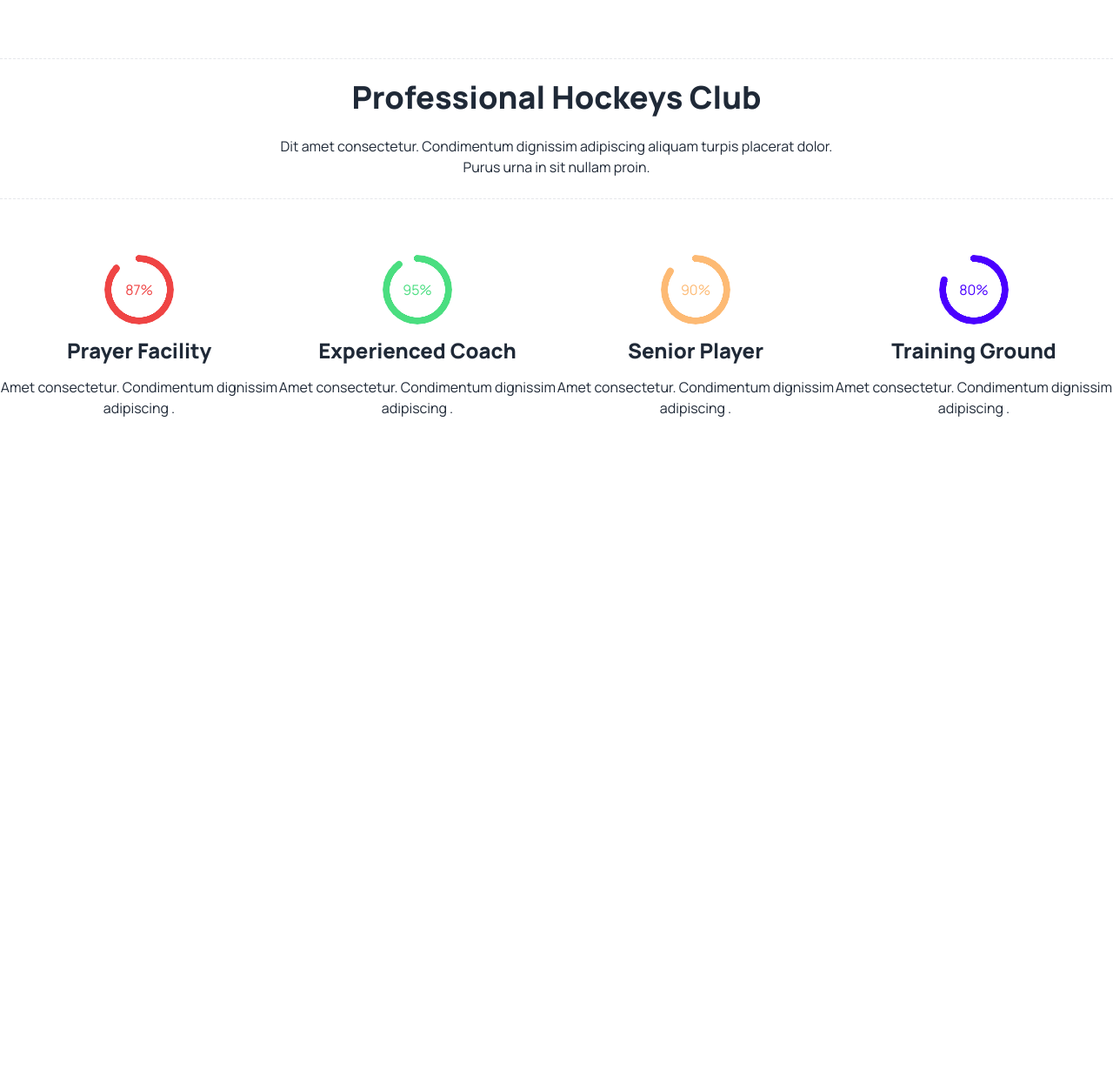
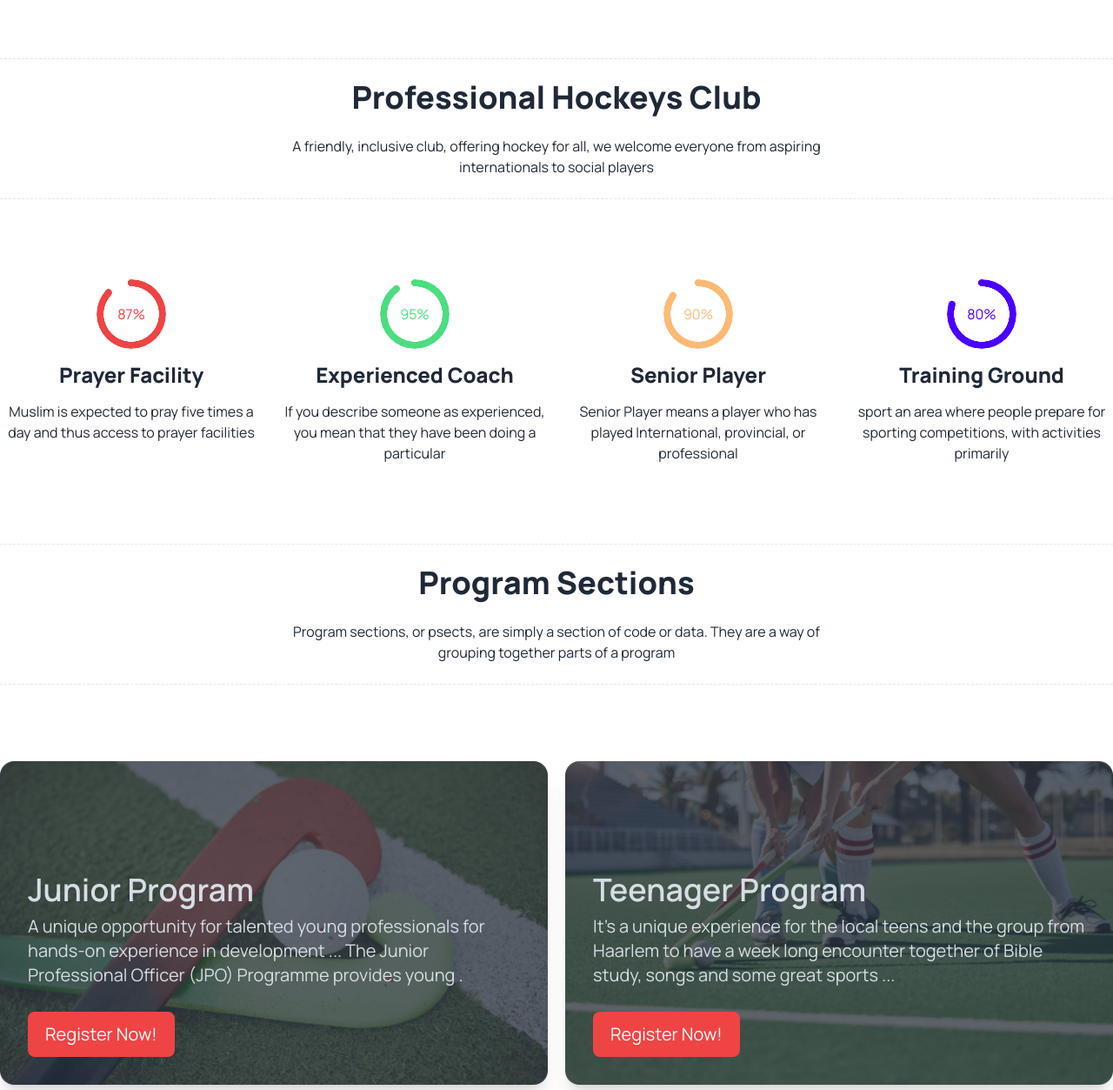
Before and after one commit to Mohammad-Abdur-Rahim/Programming_Hero, a plain HTML site: page Assignment/03_assignment/index.html in a window 1280 px wide. Shown: the part 459-1712 px from the top of the page at 87% size. Before the commit the page ends 940 px from the top, so only its background shows below. Drawn offline with nearby package versions, Linux system fonts and the light colour scheme.

Commit message:
*** Assignment-3 Programe section  done ***

```diff
--- a/Assignment/03_assignment/index.html
+++ b/Assignment/03_assignment/index.html
@@ -32,7 +32,7 @@
 </head>
 
 <body class="font-manrope">
-  <header class="md:container md:mx-auto ">
+  <header class="container mx-auto ">
     <nav>
       <div class="navbar bg-base-100">
         <div class="navbar-start">
@@ -72,7 +72,7 @@
         </div>
       </div>
     </nav>
-    <section  class="md:container md:mx-auto ">
+    <section  class="container mx-auto ">
       <div class="carousel w-full h-96">
         <div id="slide1" class="carousel-item relative w-full	">
           <img src="Images/1.png" class="w-full" />
@@ -110,37 +110,88 @@
     </section>
   </header>
   <main>
-    <section  class="md:container md:mx-auto pt-16 ">
+
+    <section  class="container mx-auto pt-16 ">
       <div class="divide-y divide-dashed ">
         <div></div>
-       <div class="pt-6 pb-6"> <h2 class="text-center text-4xl font-extrabold">Professional Hockeys Club</h2>
-        <p class="text-center w-1/2 mx-auto pt-6" >Dit amet consectetur. Condimentum dignissim adipiscing aliquam turpis placerat dolor. Purus urna in sit nullam proin. </p></div>
+       <div class="pt-6 pb-6"> <h2 class="text-center text-2xl lg:text-4xl font-extrabold">Professional Hockeys Club</h2>
+        <p class="text-center w-2/3 lg:w-1/2 mx-auto pt-6" > A friendly, inclusive club, offering hockey for all, we welcome everyone  from aspiring internationals to social players </p></div>
         <div></div>
       </div>
 
 
     </section>
-    <section class="md:container md:mx-auto pt-16">
-      <div class="grid grid-cols-1 lg:grid-cols-4 text-center">
-      <div class="div"><div class="radial-progress  text-red-500" style="--value:87;" role="progressbar">87%</div>
+    <section class="container mx-auto pt-16 ">
+      <div class="grid grid-cols-1 lg:grid-cols-4 lg:gap-x-6  text-center">
+      <div class="div py-7"><div class="radial-progress  text-red-500" style="--value:87;" role="progressbar">87%</div>
     <h4 class="text-center text-2xl font-extrabold py-3.5 " >Prayer Facility</h4>
-    <p>Amet consectetur. Condimentum dignissim adipiscing .</p>
+    <p> Muslim is expected to pray five times a day and thus access to prayer facilities </p>
     </div>
-      <div class="div"><div class="radial-progress text-green-400 " style="--value:90;" role="progressbar">95%</div>
+      <div class="div py-7"><div class="radial-progress text-green-400 " style="--value:90;" role="progressbar">95%</div>
     <h4 class="text-center text-2xl font-extrabold py-3.5 " >Experienced Coach</h4>
-    <p>Amet consectetur. Condimentum dignissim adipiscing .</p>
+    <p>If you describe someone as experienced, you mean that they have been doing a particular</p>
     </div>
-      <div class="div"><div class="radial-progress text-orange-300" style="--value:85;" role="progressbar">90%</div>
+      <div class="div py-7"><div class="radial-progress text-orange-300" style="--value:85;" role="progressbar">90%</div>
     <h4 class="text-center text-2xl font-extrabold py-3.5 " >Senior Player</h4>
-    <p>Amet consectetur. Condimentum dignissim adipiscing .</p>
+    <p>Senior Player means a player who has played International, provincial, or professional </p>
     </div>
-      <div class="div"><div class="radial-progress text-primary" style="--value:80;" role="progressbar">80%</div>
+      <div class="div py-7"><div class="radial-progress text-primary" style="--value:80;" role="progressbar">80%</div>
     <h4 class="text-center text-2xl font-extrabold py-3.5 " >Training Ground</h4>
-    <p>Amet consectetur. Condimentum dignissim adipiscing .</p>
+    <p>sport an area where people prepare for sporting competitions, with activities primarily</p>
     </div>
 
       </div>
     </section>
+
+    <section  class="container mx-auto pt-16  ">
+      <div class="divide-y divide-dashed ">
+        <div></div>
+       <div class="pt-6 pb-6"> <h2 class="text-center text-2xl lg:text-4xl font-extrabold">Program Sections</h2>
+        <p class="text-center w-2/3 lg:w-1/2 mx-auto pt-6" > Program sections, or psects, are simply a section of code or data. They are a way of grouping together parts of a program </p></div>
+        <div></div>
+      </div>
+    </section>
+<section class="container mx-auto pt-16 " >
+  <div class="grid grid-cols-1 lg:grid-cols-2  gap-x-5 gap-y-5 lg:py-6  ">
+    <div class="card w-full bg-base-100 shadow-xl image-full">
+      <figure><img class="w-full" src="Images/2.png" alt="Shoes" /></figure>
+      <div class="card-body">
+        <h2 class="card-title text-4xl mt-24 ">Junior Program</h2>
+        <p class="text-xl">A unique opportunity for talented young professionals for hands-on experience in development ... The Junior Professional Officer (JPO) Programme provides young .</p>
+        <div class="card-actions justify-start">
+          <button class="text-xl border-0 rounded-lg	 text-white bg-red-500 px-5 py-3 ">Register Now!</button>
+        </div>
+      </div>
+    </div>
+    <div class="card w-full bg-base-100 shadow-xl image-full">
+      <figure><img class="w-full" src="Images/3.png" alt="Shoes" /></figure>
+      <div class="card-body">
+        <h2 class="card-title mt-24  text-4xl">Teenager Program</h2>
+        <p class="text-xl">It's a unique experience for the local teens and the group from Haarlem to have a week long encounter together of Bible study, songs and some great sports ...</p>
+        <div class="card-actions justify-start">
+          <button class="text-xl border-0	rounded-lg text-white bg-red-500 px-5 py-3 ">Register Now!</button>
+        </div>
+      </div>
+    </div>
+    <div class="card w-full  image-full lg:col-span-2">
+      <figure><img class="w-full h-14" src="Images/4.png" alt="Shoes" /></figure>
+      <div class="card-body">
+        <h2 class="card-title mt-48 text-4xl">Professional Program</h2>
+        <p class="text-xl w-2/3 lg:w-1/2">The WBG YPP is a two-year leadership development program at the start of a five-year employment contract with the World Bank, IFC or MIGA.</p>
+        <div class="card-actions ">
+          <button class=" border-0 rounded-lg	text-xl text-white bg-red-500 px-5 py-3">Register Now!</button>
+        </div>
+      </div>
+    </div>
+
+  </div>
+</section>
+
+
+
+
+
+
   </main>
   <footer>
 
```
